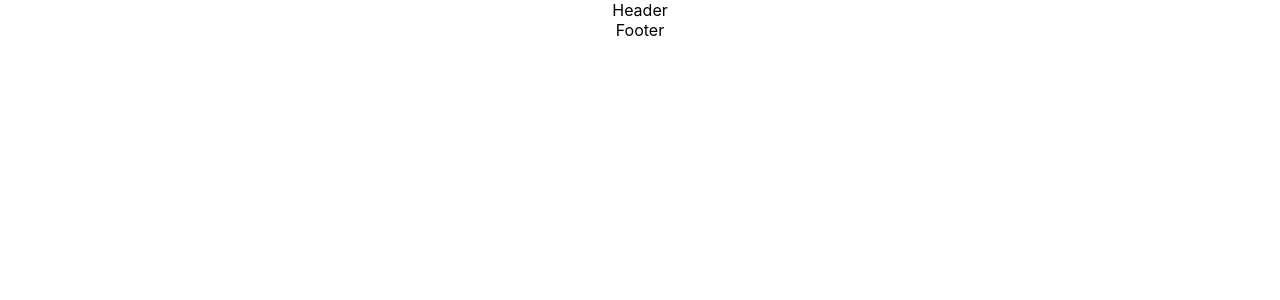
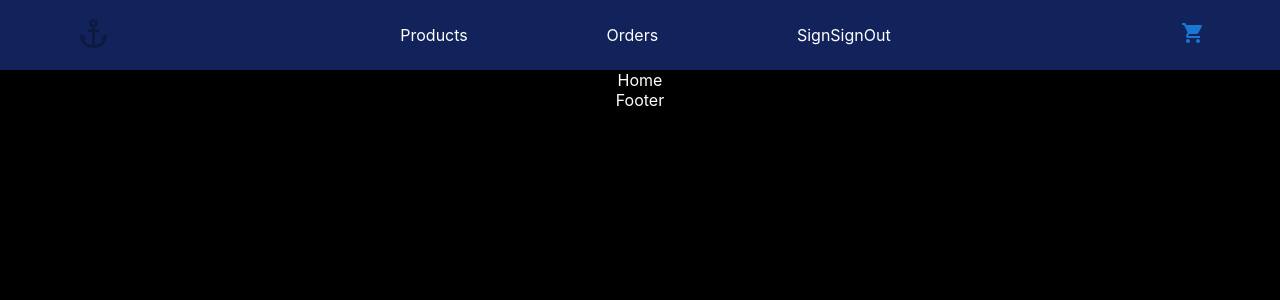
Before and after one commit to arjunsingh27/Bareilly-Basket, a React (Create React App) app: page / in a window 1280 px wide. Before the commit this address had no page. Shown: the top 300 px of the page. Built offline with nearby package versions, Linux system fonts and the light colour scheme.

Commit message:
Added link to the nav-bar to rediret to their repected page

```diff
--- a/package.json
+++ b/package.json
@@ -3,6 +3,10 @@
   "version": "0.1.0",
   "private": true,
   "dependencies": {
+    "@emotion/react": "^11.11.3",
+    "@emotion/styled": "^11.11.0",
+    "@mui/icons-material": "^5.15.6",
+    "@mui/material": "^5.15.6",
     "@testing-library/jest-dom": "^5.17.0",
     "@testing-library/react": "^13.4.0",
     "@testing-library/user-event": "^13.5.0",
--- a/src/App.tsx
+++ b/src/App.tsx
@@ -1,8 +1,8 @@
 import React from 'react';
 import { BrowserRouter as Router, Route, Routes } from 'react-router-dom';
 import './App.css';
-import Header from './components/shared/Header/Header.jsx';
-import Footer from './components/shared/Footer/Footer.jsx';
+import Header from './components/shared/Header/Header';
+import Footer from './components/shared/Footer/Footer';
 import Home from './pages/Home';
 import Products from './pages/ProductList';
 import Login from './pages/Login';
@@ -17,9 +17,9 @@ const App = () => {
       <Router>
         <Header />
         <Routes>
+          <Route path="/" element={<Home />} />
           <Route path="/login" element={<Login />} />
           <Route path="/Register" element={<Register />} />
-          <Route path="/order" element={<Home />} />
           <Route path="/products" element={<Products />} />
           <Route path="/cart" element={<Cart />} />
           <Route path="/orderhistory" element={<OrderHistory />} />
--- /dev/null
+++ b/src/components/shared/Header/Header.css
@@ -0,0 +1,29 @@
+body {
+  background-color: black;
+  color: white;
+}
+.header_container {
+  display: flex;
+  height: 70px;
+  width: 100%;
+  background-color: #11235a;
+  align-items: center;
+  justify-content: space-around;
+}
+.logo_container {
+  width: 20%;
+}
+.menu_container {
+  width: 60%;
+  display: flex;
+  justify-content: space-evenly;
+}
+.menu_names:hover {
+  color: #f2c94c;
+  cursor: pointer;
+}
+.menu-link {
+    text-decoration: none;
+    color: inherit; /* Inherit the color from the parent */
+    /* Add any other styling as needed */
+  }
--- a/src/components/shared/Header/Header.jsx
+++ /dev/null
@@ -1,9 +0,0 @@
-import React from 'react'
-
-function Header() {
-  return (
-    <div>Header</div>
-  )
-}
-
-export default Header
--- /dev/null
+++ b/src/components/shared/Header/Header.tsx
@@ -0,0 +1,29 @@
+import React from 'react';
+import './Header.css';
+import Menu from './Menu';
+import ShoppingCartIcon from "@mui/icons-material/ShoppingCart";
+import { Link } from 'react-router-dom';
+
+import AnchorIcon from '@mui/icons-material/Anchor';
+
+function Header() {
+  return (
+    <div className="header_container">
+      <Link to="/">
+      <div className="logo_container"><AnchorIcon fontSize="large" color='disabled' /></div>
+      </Link>
+      <div className="menu_container">
+        <Menu />
+      </div>
+      <Link to="/cart">
+        <div className="cart_container">
+          <ShoppingCartIcon fontSize="medium" color="primary" />
+        </div>
+      </Link>
+
+
+    </div>
+  );
+}
+
+export default Header;
--- /dev/null
+++ b/src/components/shared/Header/Menu.tsx
@@ -0,0 +1,24 @@
+import React from "react";
+import { Link } from "react-router-dom";
+
+const Menu = () => {
+  return (
+    <>
+      <Link to="/products" className="menu-link">
+        <div className="menu_names header_container_Products">Products</div>
+      </Link>
+      <Link to="/orderhistory" className="menu-link">
+        <div className="menu_names header_container_orders">Orders</div>
+      </Link>
+
+      <div className="menu_names header_container_auth">
+        <Link to="/login" className="menu-link">
+          <span>Sign</span>
+        </Link>
+        <span>SignOut</span>
+      </div>
+    </>
+  );
+};
+
+export default Menu;
--- /dev/null
+++ b/src/pages/ProductList.css
@@ -0,0 +1,8 @@
+.productlist_container{
+    display: flex;
+    flex-direction: column;
+    align-items: center;
+    justify-content: center;
+    margin-top: 50px;
+    background-color: aqua;
+}
--- a/src/pages/ProductList.jsx
+++ /dev/null
@@ -1,9 +0,0 @@
-import React from 'react'
-
-function ProductList() {
-  return (
-    <div>ProductList</div>
-  )
-}
-
-export default ProductList
--- /dev/null
+++ b/src/pages/ProductList.tsx
@@ -0,0 +1,12 @@
+import React from 'react'
+import './ProductList.css'
+
+function ProductList() {
+  return (
+     <div className="productlist_container">
+      ProductList
+     </div>
+  )
+}
+
+export default ProductList
```
Also changed, not shown: src/components/shared/Header/Menu.jsx (deleted), src/pages/Home.tsx (renamed from src/pages/Home.jsx), 1 other file (tests, documents, lock files or other folders).
